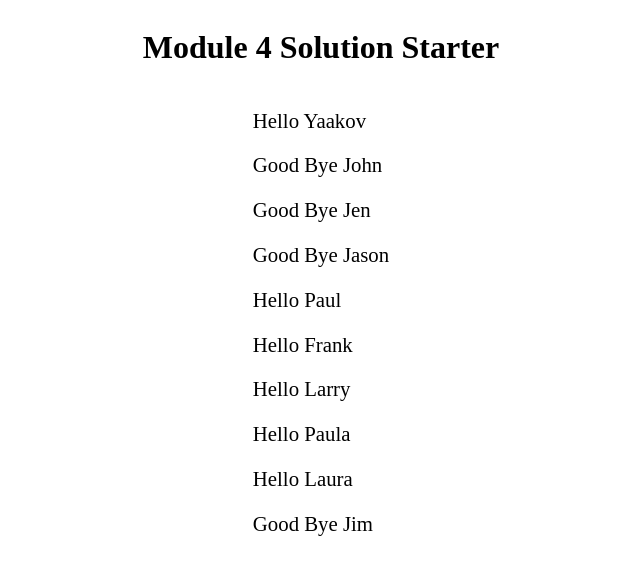
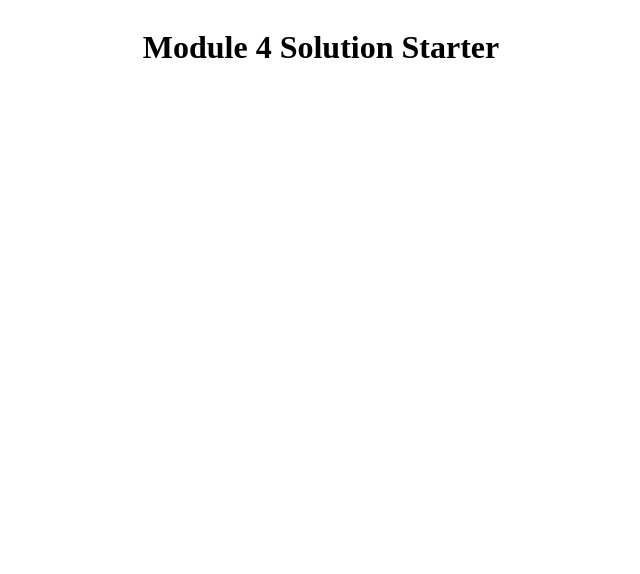
Before and after one commit to RamirezJM/Module_4_Coding_Assignment, a plain HTML site: page index.html in a window 1280 px wide. Shown: the whole page, without its empty margins (319-959 px from the left). Drawn offline with Linux system fonts and the light colour scheme.

Commit message:
second commit

```diff
--- a/index.html
+++ b/index.html
@@ -18,7 +18,7 @@
 </head>
 <body>
   <h1>Module 4 Solution Starter</h1>
-  <div id="list"></div>
+ <!--  <div id="list"></div> -->
 
   <script src="SpeakHello.js" type="module" ></script>
   <script src="SpeakGoodBye.js" type="module"></script>
--- a/script.js
+++ b/script.js
@@ -42,12 +42,14 @@ import { SpeakGoodBye } from "./SpeakGoodBye.js";
   let names = ["Yaakov", "John", "Jen", "Jason", "Paul", "Frank", "Larry", "Paula", "Laura", "Jim"];
   for(let i = 0; i < names.length; i++){
     if(names[i].toLowerCase().charAt(0) !== 'j'){
-      let hello = helloSpeaker(names[i])
-      list.innerHTML += `<p>${hello}</p>`
+      //let hello =
+      helloSpeaker(names[i])
+      /* list.innerHTML += `<p>${hello}</p>` */
     }
     else{
-      let bye = SpeakGoodBye(names[i])
-      list.innerHTML += `<p>${bye}</p>`
+      //let bye =
+      SpeakGoodBye(names[i])
+      //list.innerHTML += `<p>${bye}</p>`
     }
   }
 })()
```
